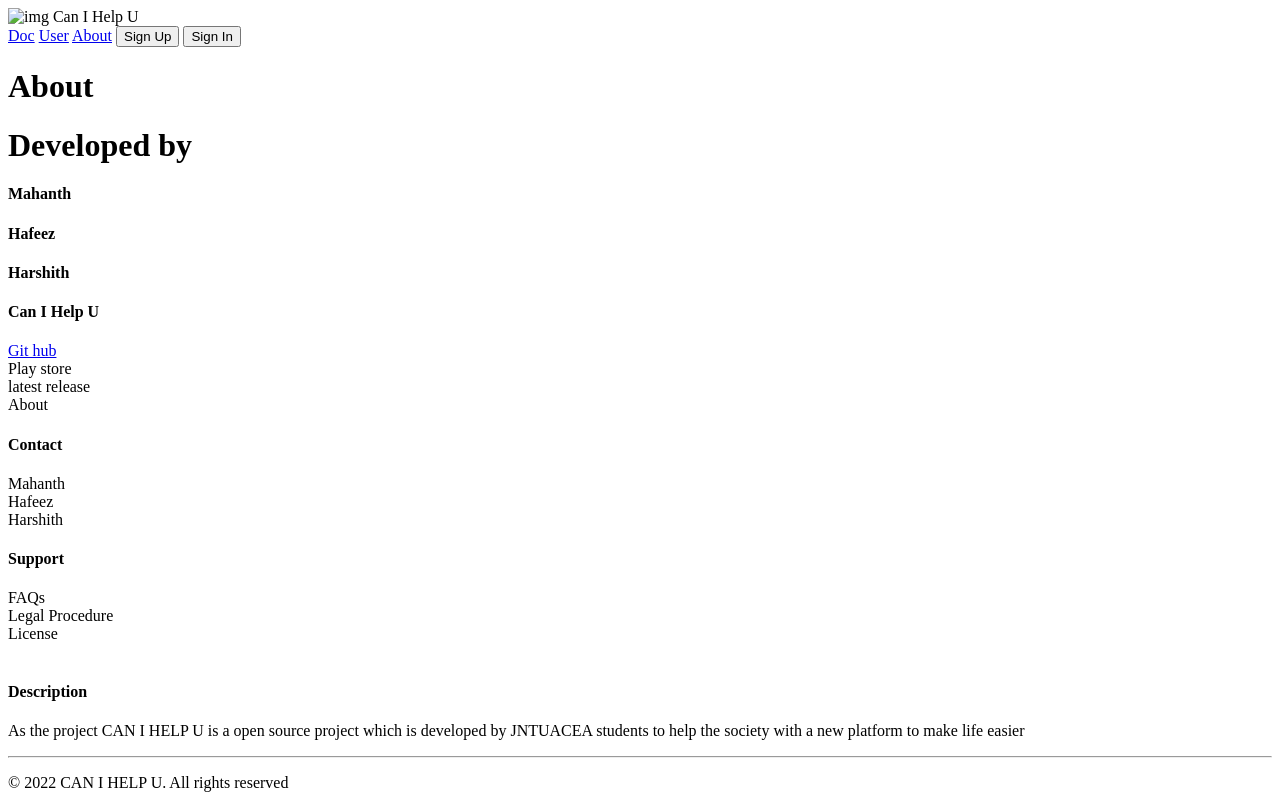
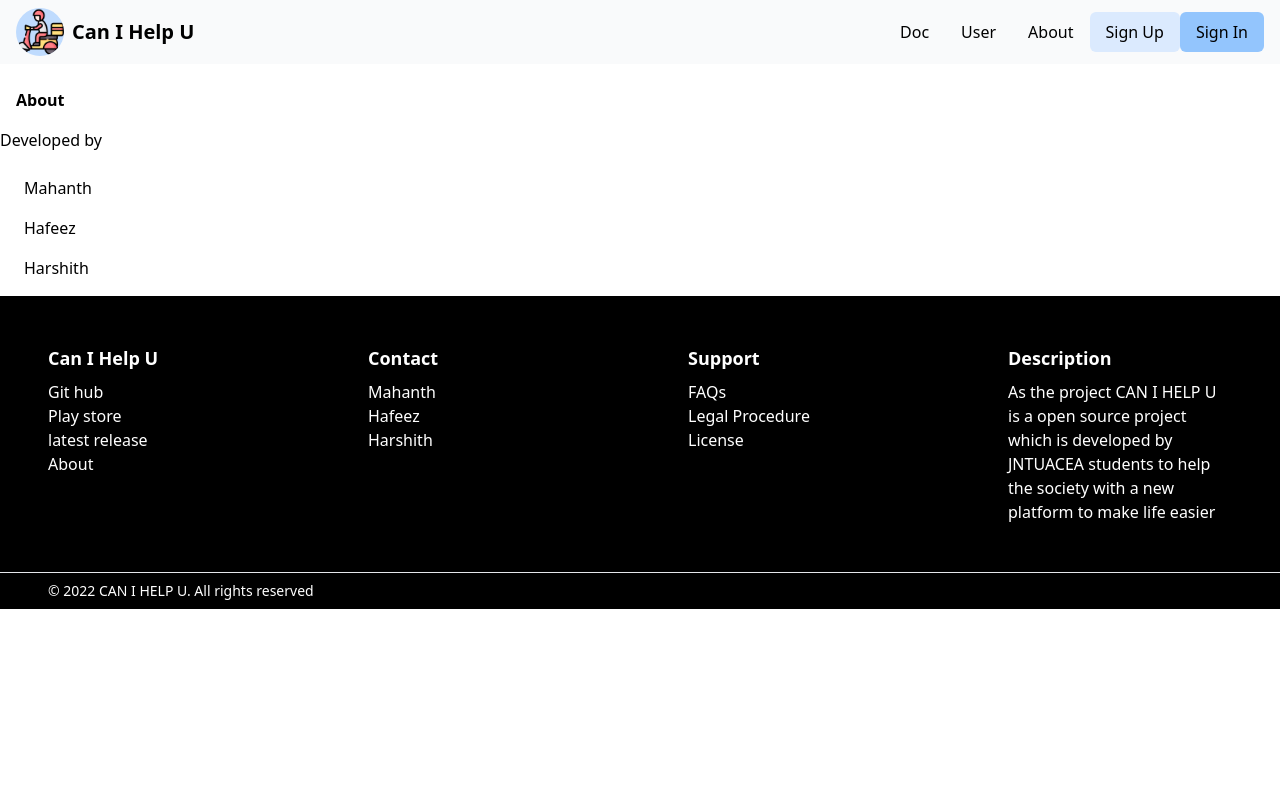
Before and after one commit to Mahanth-Maha/CanIHelpU, a plain HTML site: page about.html in a window 1280 px wide. Drawn offline with Linux system fonts and the light colour scheme; the site is published under a folder, as on GitHub Pages, so addresses that start at the root find nothing.

Commit message:
Update about.html

```diff
--- a/about.html
+++ b/about.html
@@ -3,18 +3,18 @@
 <head>
   <meta charset="UTF-8">
   <meta name="viewport" content="width=device-width, initial-scale=1.0">
-  <link href="/dist/output.css" rel="stylesheet">
+  <link href="./dist/output.css" rel="stylesheet">
 </head>
 <body>
     <nav class="px-4 py-1 h-auto mb-4 w3-full flex md:flex-wrap flex-col md:flex-row items-center bg-gray-50">
         <div class="flex flex-wrap flex-grow items-center">
-            <img class="h-12 w-12 rounded-full bg-blue-200" alt="img" src="../images/delivery-man.png">
+            <img class="h-12 w-12 rounded-full bg-blue-200" alt="img" src="./images/delivery-man.png">
             <span class="font-semibold text-xl m-2">Can I Help U</span>
         </div>
         <div class="flex flex-wrap h-full items-center space-x-4">
             <a class="p-4" href="#">Doc</a>
             <a class="p-4" href="#">User</a>
-            <a class="p-4" href="#">About</a>
+            <a class="p-4" href="./about.html">About</a>
             <button class="px-4 py-2  rounded-md bg-blue-100 hover:bg-blue-300">Sign Up</button>
             <!-- <p class="text-white"> '' </p> -->
             <button class="px-4 py-2 rounded-md bg-blue-300 hover:bg-blue-400">Sign In</button>
```
